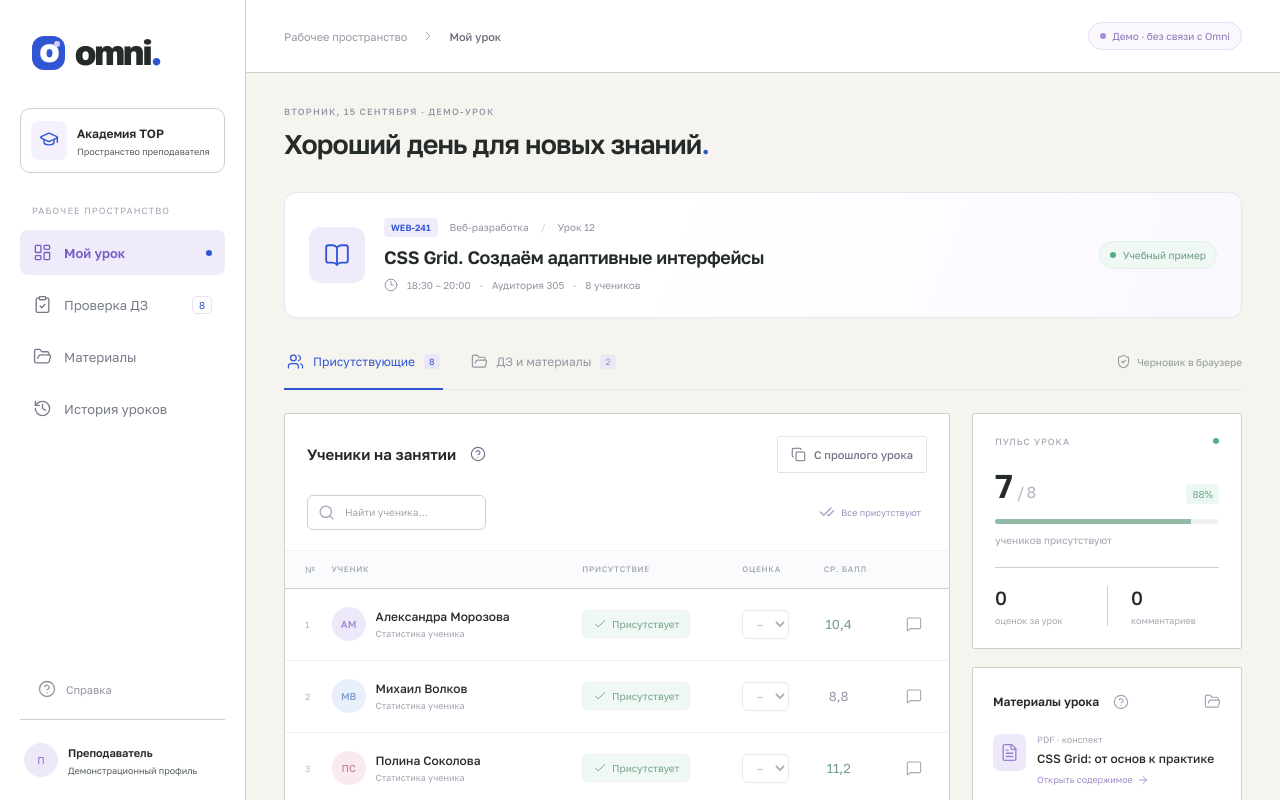
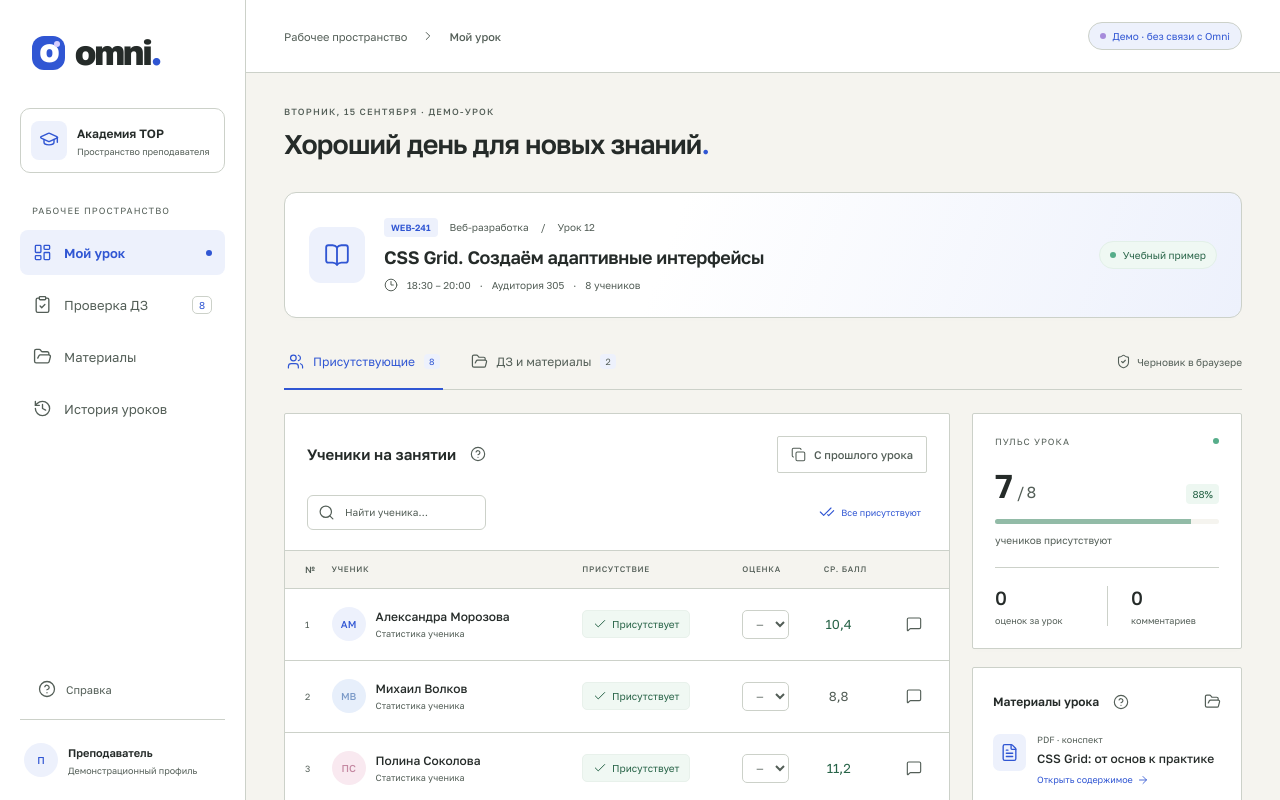
Before and after one commit to Anen135/omni-workspace, a React (Vite) app: page / in a window 1280 px wide. Shown: the top 800 px of the page. Built offline with nearby package versions, Linux system fonts and the light colour scheme.

Commit message:
Improve semantic text contrast in standalone demo

```diff
--- a/src/styles/redesign.css
+++ b/src/styles/redesign.css
@@ -1 +1,15 @@
 :root{--bg:#f5f4ef;--surface:#fff;--text:#252b29;--muted:#535e57;--border:#ccd1c9;--purple:#3056d3} .panel,.button,input,select,textarea,.modal{border-radius:2px} .topbar{background:var(--surface)}
+
+/* Shared semantic colors keep legacy demo labels readable. */
+:root {
+  --omni-text: #252b29;
+  --omni-muted: #535e57;
+  --omni-surface: #fff;
+  --omni-surface-muted: #f5f4ef;
+  --omni-border: #ccd1c9;
+  --omni-primary-soft: #edf1fc;
+  --omni-accent-text: #3056d3;
+  --omni-success-text: #286448;
+  --omni-warning-text: #845411;
+  --omni-danger-text: #963f35;
+}
```
